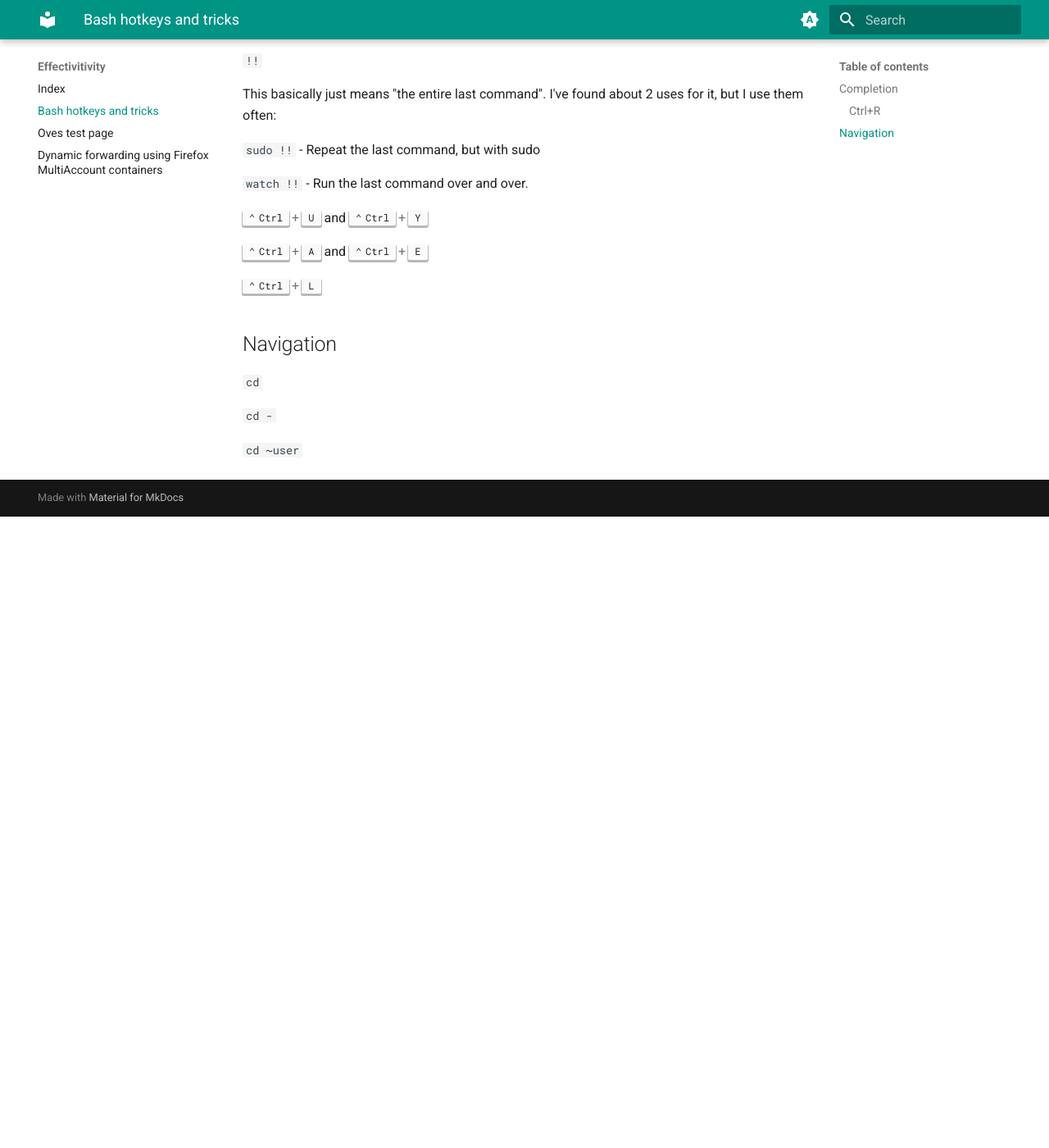
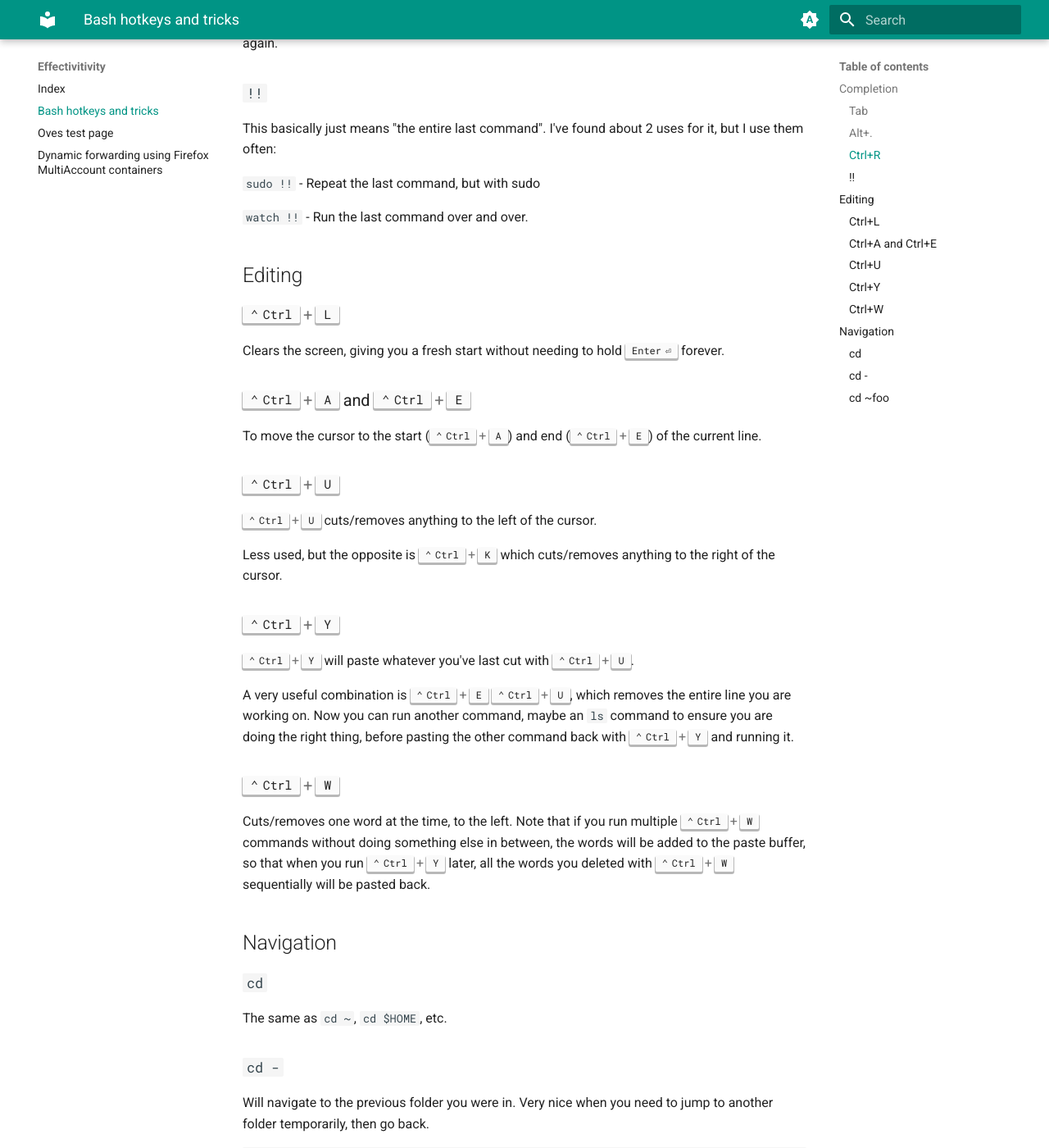
Before and after one commit to oveee92/oveee92.github.io, an MkDocs documentation site: the page built from docs/bash_hotkeys.md, in a window 1280 px wide and 1400 px high, scrolled down 1437 px. Shown: the whole window at 82% size. Built offline with MkDocs 1.6.1 and Material for MkDocs 9.7.7, drawn with Linux system fonts in a browser that asks for light colours; before the commit the page ends 2067 px from its top, so only the background shows below that; some of the changed text lies outside the part shown.

Commit message:
Added more shortcuts

````diff
--- a/docs/bash_hotkeys.md
+++ b/docs/bash_hotkeys.md
@@ -1,10 +1,10 @@
 # Bash hotkeys and tricks
 
-These are my most-used hotkeys and tricks in the command line
+These are my most-used hotkeys and tricks with the command line
 
 ## Completion
 
-++tab++
+### ++tab++
 
 The most used key by far. I probably use this between every 5 other keystrokes on average, just for
 good measure. It never hurts, sometimes does nothing, mostly helps.
@@ -19,7 +19,7 @@ good measure. It never hurts, sometimes does nothing, mostly helps.
     It is possible to create custom completion files for your custom scripts
 
 
-++alt+period++
+### ++alt+period++
 
 Probably my second most used combination. It inserts **the last argument in the previous command**.
 
@@ -60,7 +60,7 @@ Reverse command search. You know what your command is, but you don't feel like t
 Just use ++ctrl+r++, then search for something unique to your command. Didn't find it on the first
 try? Just run ++ctrl+r++ again for the next result. Mistyped? Use ++ctrl+c++ and try again.
 
-`!!`
+### `!!`
 
 This basically just means "the entire last command". I've found about 2 uses for it, but I use them
 often:
@@ -69,21 +69,55 @@ often:
 
 `watch !!` - Run the last command over and over.
 
+## Editing
 
-++ctrl+u++ and ++ctrl+y++
+### ++ctrl+l++
 
-++ctrl+a++ and ++ctrl+e++
+Clears the screen, giving you a fresh start without needing to hold ++enter++ forever.
 
-++ctrl+l++
+### ++ctrl+a++ and ++ctrl+e++
 
+To move the cursor to the start (++ctrl+a++) and end (++ctrl+e++) of the current line.
 
+### ++ctrl+u++
 
+++ctrl+u++ cuts/removes anything to the left of the cursor.
+
+Less used, but the opposite is ++ctrl+k++ which cuts/removes anything to the right of the cursor.
+
+### ++ctrl+y++
+
+++ctrl+y++ will paste whatever you've last cut with ++ctrl+u++.
+
+A very useful combination is ++ctrl+e++ ++ctrl+u++, which removes the entire line you are working
+on. Now you can run another command, maybe an `ls` command to ensure you are doing the right thing,
+before pasting the other command back with ++ctrl+y++ and running it.
+
+### ++ctrl+w++
+
+Cuts/removes one word at the time, to the left. Note that if you run multiple ++ctrl+w++ commands
+without doing something else in between, the words will be added to the paste buffer, so that when
+you run ++ctrl+y++ later, all the words you deleted with ++ctrl+w++ sequentially will be pasted
+back.
 
 
 ## Navigation
 
-`cd`
+### `cd`
 
-`cd -`
+The same as `cd ~`, `cd $HOME`, etc.
 
-`cd ~user`
+### `cd -`
+
+Will navigate to the previous folder you were in. Very nice when you need to jump to another folder
+temporarily, then go back.
+
+```shell
+cd ../my/other/folder
+ls -l
+cd - # to go back to where you were
+```
+
+### `cd ~foo`
+
+Go the the home folder of the `foo` user
````
